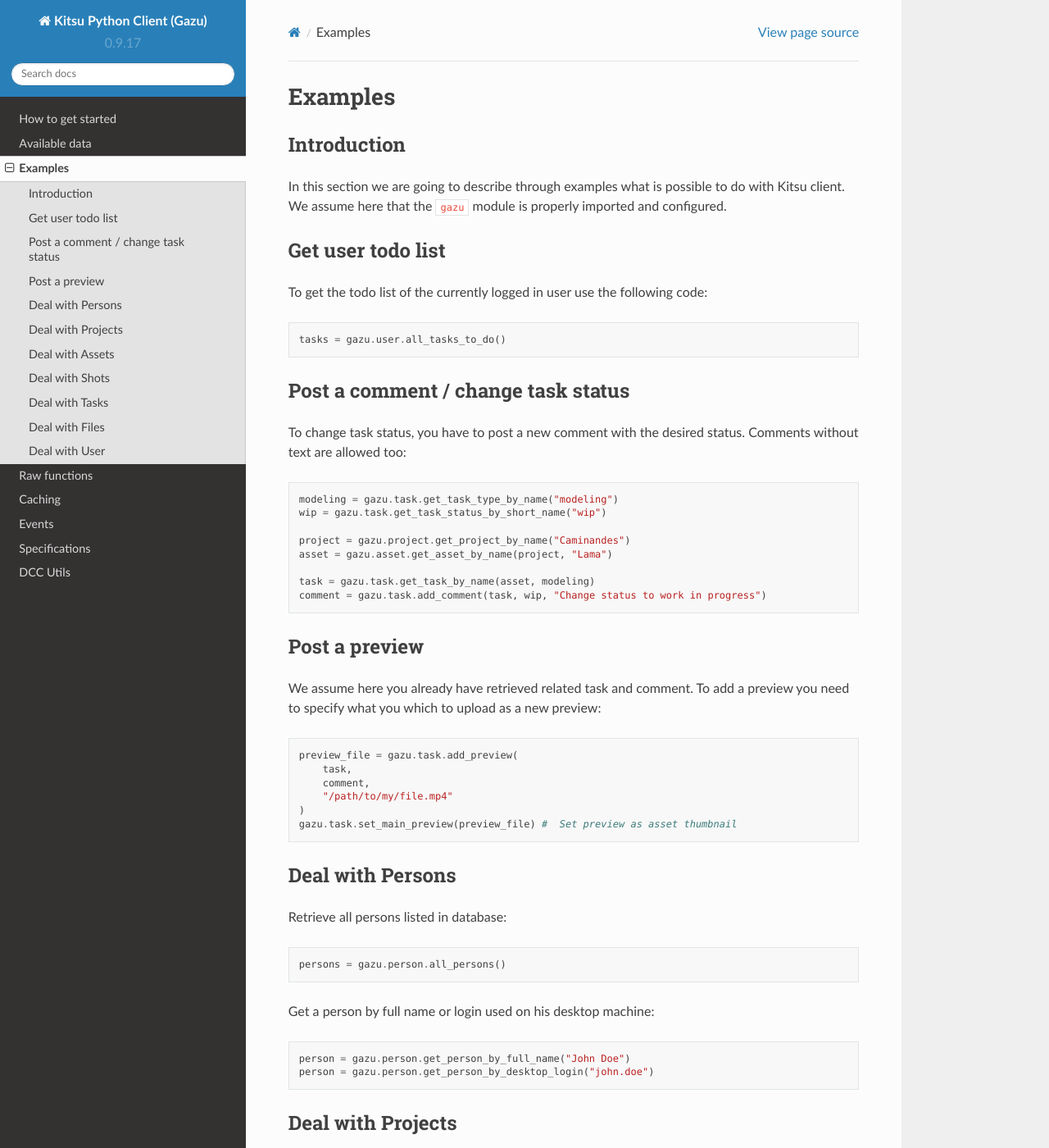
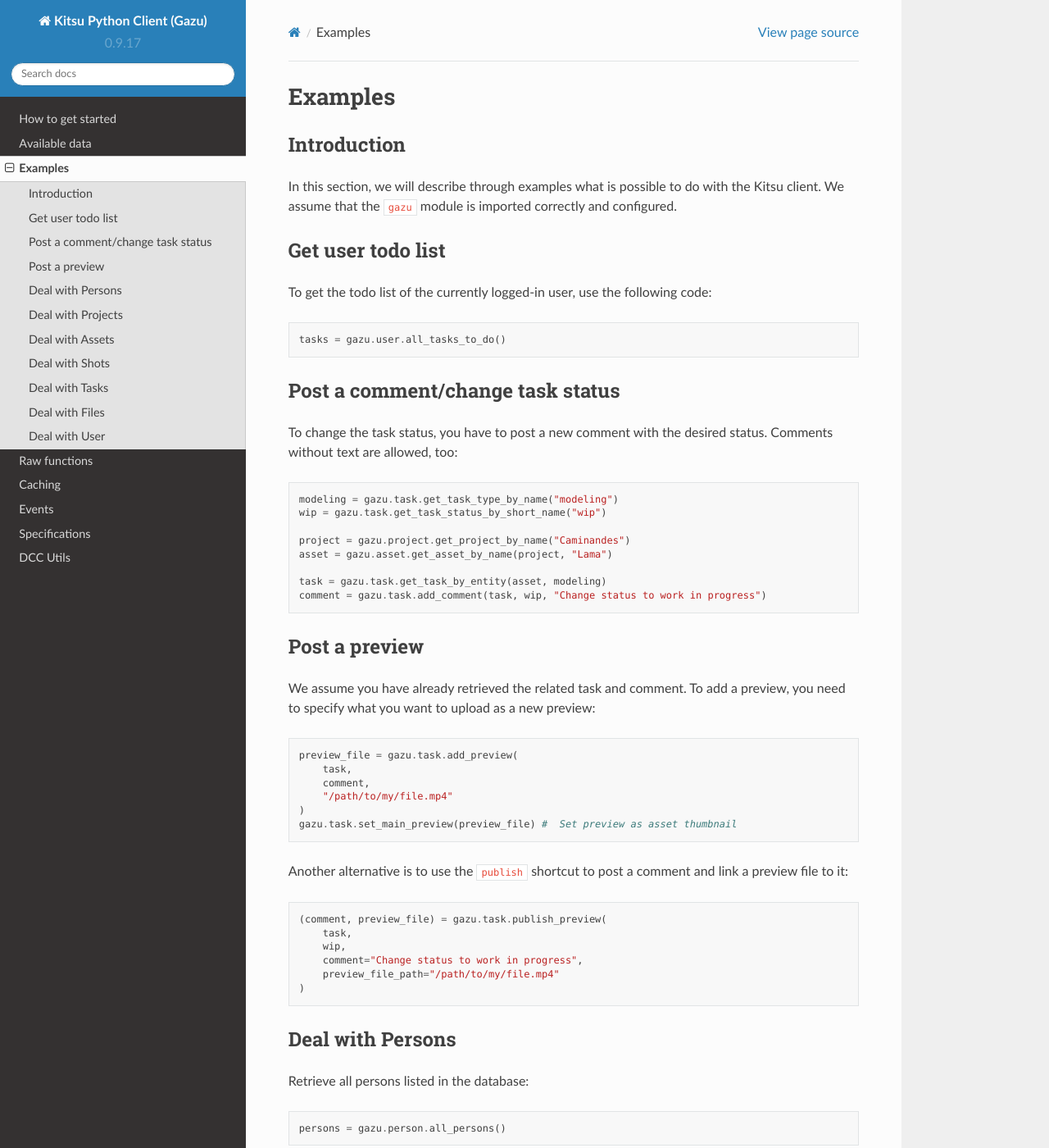
Before and after one commit to cgwire/gazu, a Sphinx documentation site: the page built from docs/source/examples.md, in a window 1280 px wide and 1400 px high. Shown: the whole window at 82% size. Built offline with Sphinx 7.4.7 and the Read the Docs theme 2.0.0, drawn with Linux system fonts in a browser that asks for light colours; some of the changed text lies outside the part shown.

Commit message:
Update the publish example

````diff
--- a/docs/source/examples.md
+++ b/docs/source/examples.md
@@ -2,22 +2,22 @@
 
 ## Introduction
 
-In this section we are going to describe through examples what is possible to do
-with Kitsu client. We assume here that the `gazu` module is properly imported
+In this section, we will describe through examples what is possible to do
+with the Kitsu client. We assume that the `gazu` module is imported correctly
 and configured.
 
 ## Get user todo list
 
-To get the todo list of the currently logged in user use the following code:
+To get the todo list of the currently logged-in user, use the following code:
 
 ```python
 tasks = gazu.user.all_tasks_to_do()
 ```
 
-## Post a comment / change task status
+## Post a comment/change task status
 
-To change task status, you have to post a new comment with the desired status.
-Comments without text are allowed too:
+To change the task status, you have to post a new comment with the desired status.
+Comments without text are allowed, too:
 
 ```python
 modeling = gazu.task.get_task_type_by_name("modeling")
@@ -26,14 +26,14 @@
 project = gazu.project.get_project_by_name("Caminandes")
 asset = gazu.asset.get_asset_by_name(project, "Lama")
 
-task = gazu.task.get_task_by_name(asset, modeling)
+task = gazu.task.get_task_by_entity(asset, modeling)
 comment = gazu.task.add_comment(task, wip, "Change status to work in progress")
 ```
 
 ## Post a preview
 
-We assume here you already have retrieved related task and comment. To add a
-preview you need to specify what you which to upload as a new preview:
+We assume you have already retrieved the related task and comment. To add a
+preview, you need to specify what you want to upload as a new preview:
 
 ```python
 preview_file = gazu.task.add_preview(
@@ -44,9 +44,21 @@
 gazu.task.set_main_preview(preview_file) #  Set preview as asset thumbnail
 ```
 
+Another alternative is to use the `publish` shortcut to post a comment and
+link a preview file to it:
+
+```python
+(comment, preview_file) = gazu.task.publish_preview(
+    task,
+    wip,
+    comment="Change status to work in progress",
+    preview_file_path="/path/to/my/file.mp4"
+)
+```
+
 ## Deal with Persons
 
-Retrieve all persons listed in database:
+Retrieve all persons listed in the database:
 
 ```python
 persons = gazu.person.all_persons()
@@ -61,7 +73,7 @@
 
 ## Deal with Projects
 
-Retrieve all projects listed in database:
+Retrieve all projects listed in the database:
 
 ```python
 projects = gazu.project.all_projects()
@@ -73,7 +85,7 @@
 projects = gazu.project.all_open_projects()
 ```
 
-Retrieve given project:
+Retrieve the given project:
 
 ```python
 project = gazu.project.get_project(project_id)
@@ -88,7 +100,7 @@
 
 ## Deal with Assets
 
-Retrieve all assets for a given project, shot or asset type:
+Retrieve all assets for a given project, shot, or asset type:
 
 ```python
 assets = gazu.asset.all_assets_for_project(project_dict)
@@ -152,21 +164,21 @@
 
 ## Deal with Shots
 
-Retrieve all shots for given project or sequence:
+Retrieve all shots for a given project or sequence:
 
 ```python
 shots = gazu.shot.all_shots_for_project(project_dict)
 shots = gazu.shot.all_shots_for_sequence(sequence_dict)
 ```
 
-Retrieve all sequences for given project or episode
+Retrieve all sequences for a given project or episode.
 
 ```python
 sequences = gazu.shot.all_sequences_for_project(project_id)
 sequences = gazu.shot.all_sequences_for_episode(episode_dict)
 ```
 
-Retrieve all episodes for given project:
+Retrieve all episodes for a given project:
 
 ```python
 episodes = gazu.shot.all_episodes_for_project(project_dict)
@@ -179,7 +191,7 @@
 shot = gazu.shot.get_shot_by_name(sequence_dict, "SH01")
 ```
 
-Retrieve given sequence:
+Retrieve the given sequence:
 
 ```python
 sequence = gazu.shot.get_sequence(shot_id)
@@ -193,7 +205,7 @@
 episode = gazu.shot.get_episode_by_name(project_dict, "SE01")
 ```
 
-Create shot, sequence and episode:
+Create shot, sequence, and episode:
 
 ```python
 shot = gazu.shot.new_shot(
@@ -224,7 +236,7 @@
 
 ## Deal with Tasks
 
-Retrieve all tasks related to given asset, shot or sequence:
+Retrieve all tasks related to a given asset, shot, or sequence:
 
 ```python
 tasks = gazu.task.all_tasks_for_asset(asset_dict)
@@ -353,14 +365,14 @@
 software = gazu.files.get_software_by_name("Maya")
 ```
 
-Retrieve given output file:
+Retrieve the given output file:
 
 ```python
 output_file = gazu.files.get_output_file(output_file_id)
 output_file = gazu.files.get_output_file_by_path(path)
 ```
 
-Retrieve output files related to give entity:
+Retrieve output files related to given entity:
 
 ```python
 output_files = gazu.files.all_output_files_for_entity(
@@ -373,7 +385,7 @@
     asset_instance_dict)
 ```
 
-Manage output files revisions:
+Manage output file revisions:
 
 ```python
 next_revision = gazu.files.get_next_entity_ouput_revision(task, output_type)
@@ -384,7 +396,7 @@
     task, output_type)
 ```
 
-Create new output file:
+Create a new output file:
 
 ```python
 output_file = gazu.files.new_entity_output_file(
@@ -500,7 +512,7 @@
 
 ## Deal with User
 
-This routes returns data related to currently logged user (for which he has
+This route returns data related to the currently logged user (for which he has
 assigned tasks linked to expected result):
 
 Projects:
````
Also changed, not shown: other parts of docs/source/examples.md (+2 -2 lines).
